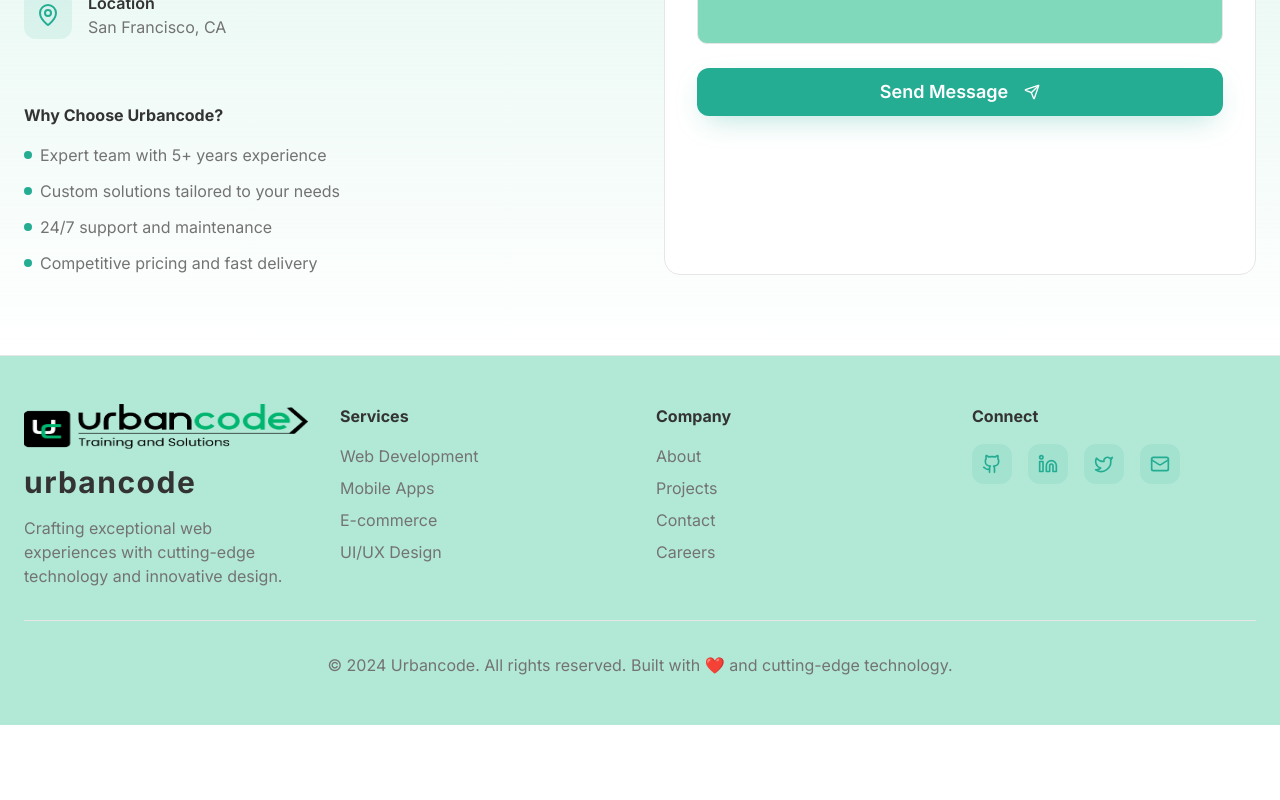
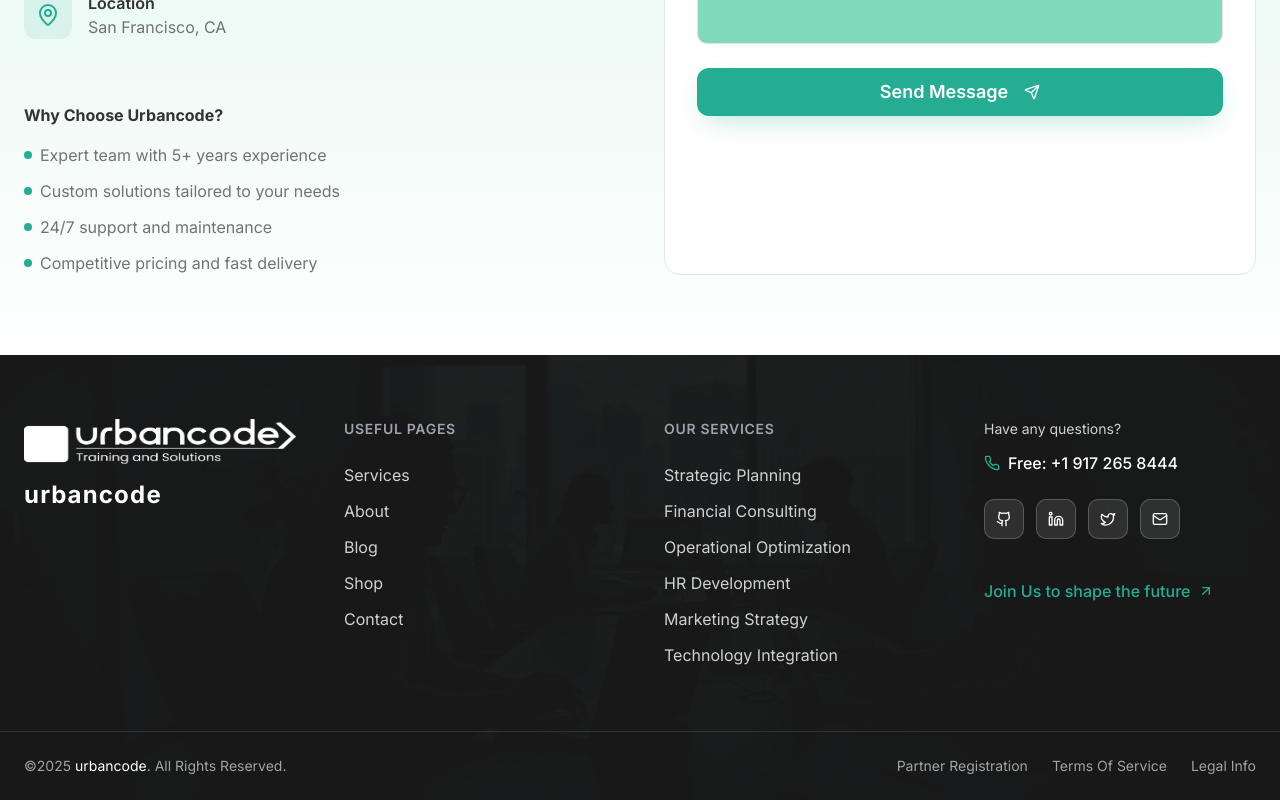
Before and after one commit to praisen/urbancode-showcase, a React (Vite) app: page / in a window 1280 px wide. Shown: the part 5885-6685 px from the top of the page. Before the commit the page ends 6610 px from the top, so only its background shows below. Built offline with nearby package versions, Linux system fonts and the light colour scheme.

Commit message:
Update footer with new design
Update footer background image and color to match the provided reference image, ensuring consistency with the "urbancode" branding.

```diff
--- a/src/components/Footer.tsx
+++ b/src/components/Footer.tsx
@@ -1,6 +1,7 @@
 import { motion } from "framer-motion";
-import { Github, Linkedin, Twitter, Mail } from "lucide-react";
+import { Github, Linkedin, Twitter, Mail, Phone, ArrowUpRight } from "lucide-react";
 import urbancodeLogoSrc from "@/assets/urbancode-logo.png";
+import footerBgSrc from "@/assets/footer-bg.jpg";
 
 const LetterAnimation = ({ letter, index }: { letter: string; index: number }) => {
   return (
@@ -34,9 +35,21 @@ const LetterAnimation = ({ letter, index }: { letter: string; index: number }) =
 
 export function Footer() {
   return (
-    <footer className="bg-secondary/30 border-t border-border py-12">
+    <footer className="relative bg-[#1a1a1a] text-white overflow-hidden">
+      {/* Background Image with Overlay */}
+      <div className="absolute inset-0 z-0">
+        <img
+          src={footerBgSrc}
+          alt="Footer Background"
+          className="w-full h-full object-cover opacity-20"
+        />
+        <div className="absolute inset-0 bg-[#1a1a1a]/80" />
+      </div>
+
+      {/* Main Footer Content */}
+      <div className="relative z-10 py-16">
         <div className="container mx-auto px-6">
-        <div className="grid md:grid-cols-4 gap-8">
+          <div className="grid grid-cols-1 md:grid-cols-2 lg:grid-cols-4 gap-8 lg:gap-12">
             {/* Brand */}
             <motion.div
               initial={{ opacity: 0, y: 20 }}
@@ -48,82 +61,116 @@ export function Footer() {
                 <img
                   src={urbancodeLogoSrc}
                   alt="Urbancode Logo"
-                className="h-12 w-auto"
+                  className="h-12 w-auto brightness-0 invert"
                 />
-              <div className="text-3xl font-bold tracking-wider">
+                <div className="text-2xl font-bold tracking-wider text-white">
                   {"urbancode".split("").map((letter, index) => (
                     <LetterAnimation key={index} letter={letter} index={index} />
                   ))}
                 </div>
               </div>
-            <p className="text-muted-foreground">
-              Crafting exceptional web experiences with cutting-edge technology and innovative design.
-            </p>
             </motion.div>
 
-          {/* Services */}
+            {/* Useful Pages */}
             <motion.div
               initial={{ opacity: 0, y: 20 }}
               whileInView={{ opacity: 1, y: 0 }}
               transition={{ duration: 0.6, delay: 0.1 }}
             >
-            <h4 className="font-bold mb-4 text-foreground">Services</h4>
-            <ul className="space-y-2 text-muted-foreground">
-              <li>Web Development</li>
-              <li>Mobile Apps</li>
-              <li>E-commerce</li>
-              <li>UI/UX Design</li>
+              <h4 className="font-semibold mb-6 text-gray-400 text-sm uppercase tracking-wider">Useful Pages</h4>
+              <ul className="space-y-3 text-white/80">
+                <li><a href="#" className="hover:text-primary transition-colors">Services</a></li>
+                <li><a href="#" className="hover:text-primary transition-colors">About</a></li>
+                <li><a href="#" className="hover:text-primary transition-colors">Blog</a></li>
+                <li><a href="#" className="hover:text-primary transition-colors">Shop</a></li>
+                <li><a href="#" className="hover:text-primary transition-colors">Contact</a></li>
               </ul>
             </motion.div>
 
-          {/* Company */}
+            {/* Our Services */}
             <motion.div
               initial={{ opacity: 0, y: 20 }}
               whileInView={{ opacity: 1, y: 0 }}
               transition={{ duration: 0.6, delay: 0.2 }}
             >
-            <h4 className="font-bold mb-4 text-foreground">Company</h4>
-            <ul className="space-y-2 text-muted-foreground">
-              <li>About</li>
-              <li>Projects</li>
-              <li>Contact</li>
-              <li>Careers</li>
+              <h4 className="font-semibold mb-6 text-gray-400 text-sm uppercase tracking-wider">Our Services</h4>
+              <ul className="space-y-3 text-white/80">
+                <li><a href="#" className="hover:text-primary transition-colors">Strategic Planning</a></li>
+                <li><a href="#" className="hover:text-primary transition-colors">Financial Consulting</a></li>
+                <li><a href="#" className="hover:text-primary transition-colors">Operational Optimization</a></li>
+                <li><a href="#" className="hover:text-primary transition-colors">HR Development</a></li>
+                <li><a href="#" className="hover:text-primary transition-colors">Marketing Strategy</a></li>
+                <li><a href="#" className="hover:text-primary transition-colors">Technology Integration</a></li>
               </ul>
             </motion.div>
 
-          {/* Connect */}
+            {/* Contact & Social */}
             <motion.div
               initial={{ opacity: 0, y: 20 }}
               whileInView={{ opacity: 1, y: 0 }}
               transition={{ duration: 0.6, delay: 0.3 }}
+              className="space-y-6"
             >
-            <h4 className="font-bold mb-4 text-foreground">Connect</h4>
-            <div className="flex space-x-4">
-              <a href="#" className="w-10 h-10 bg-primary/10 rounded-lg flex items-center justify-center hover:bg-primary/20 transition-colors">
-                <Github className="h-5 w-5 text-primary" />
+              {/* Contact Info */}
+              <div className="space-y-3">
+                <p className="text-white/80 text-sm">Have any questions?</p>
+                <div className="flex items-center space-x-2">
+                  <Phone className="h-4 w-4 text-primary" />
+                  <span className="text-white font-medium">Free: +1 917 265 8444</span>
+                </div>
+              </div>
+
+              {/* Social Media */}
+              <div className="flex space-x-3">
+                <a href="#" className="w-10 h-10 bg-white/10 border border-white/20 rounded-md flex items-center justify-center hover:bg-primary/20 hover:border-primary/40 transition-all">
+                  <Github className="h-4 w-4 text-white" />
                 </a>
-              <a href="#" className="w-10 h-10 bg-primary/10 rounded-lg flex items-center justify-center hover:bg-primary/20 transition-colors">
-                <Linkedin className="h-5 w-5 text-primary" />
+                <a href="#" className="w-10 h-10 bg-white/10 border border-white/20 rounded-md flex items-center justify-center hover:bg-primary/20 hover:border-primary/40 transition-all">
+                  <Linkedin className="h-4 w-4 text-white" />
                 </a>
-              <a href="#" className="w-10 h-10 bg-primary/10 rounded-lg flex items-center justify-center hover:bg-primary/20 transition-colors">
-                <Twitter className="h-5 w-5 text-primary" />
+                <a href="#" className="w-10 h-10 bg-white/10 border border-white/20 rounded-md flex items-center justify-center hover:bg-primary/20 hover:border-primary/40 transition-all">
+                  <Twitter className="h-4 w-4 text-white" />
                 </a>
-              <a href="#" className="w-10 h-10 bg-primary/10 rounded-lg flex items-center justify-center hover:bg-primary/20 transition-colors">
-                <Mail className="h-5 w-5 text-primary" />
+                <a href="#" className="w-10 h-10 bg-white/10 border border-white/20 rounded-md flex items-center justify-center hover:bg-primary/20 hover:border-primary/40 transition-all">
+                  <Mail className="h-4 w-4 text-white" />
+                </a>
+              </div>
+
+              {/* Join Us CTA */}
+              <div className="pt-4">
+                <a
+                  href="#"
+                  className="inline-flex items-center space-x-2 text-primary hover:text-primary/80 transition-colors group"
+                >
+                  <span className="font-medium">Join Us to shape the future</span>
+                  <ArrowUpRight className="h-4 w-4 group-hover:translate-x-1 group-hover:-translate-y-1 transition-transform" />
                 </a>
               </div>
             </motion.div>
           </div>
+        </div>
+      </div>
 
+      {/* Bottom Footer */}
       <motion.div
         initial={{ opacity: 0 }}
         whileInView={{ opacity: 1 }}
         transition={{ duration: 0.6, delay: 0.4 }}
-          className="border-t border-border pt-8 mt-8 text-center text-muted-foreground"
+        className="relative z-10 border-t border-white/10 py-6"
       >
-          <p>&copy; 2024 Urbancode. All rights reserved. Built with ❤️ and cutting-edge technology.</p>
+        <div className="container mx-auto px-6">
+          <div className="flex flex-col md:flex-row justify-between items-center space-y-4 md:space-y-0">
+            <p className="text-white/60 text-sm">
+              ©2025 <span className="text-white">urbancode</span>. All Rights Reserved.
+            </p>
+            <div className="flex space-x-6 text-sm text-white/60">
+              <a href="#" className="hover:text-white transition-colors">Partner Registration</a>
+              <a href="#" className="hover:text-white transition-colors">Terms Of Service</a>
+              <a href="#" className="hover:text-white transition-colors">Legal Info</a>
+            </div>
+          </div>
+        </div>
       </motion.div>
-      </div>
     </footer>
   );
 }
```
Also changed, not shown: src/assets/footer-bg.jpg (added). Lines whose indentation alone changed are shown as unchanged.
